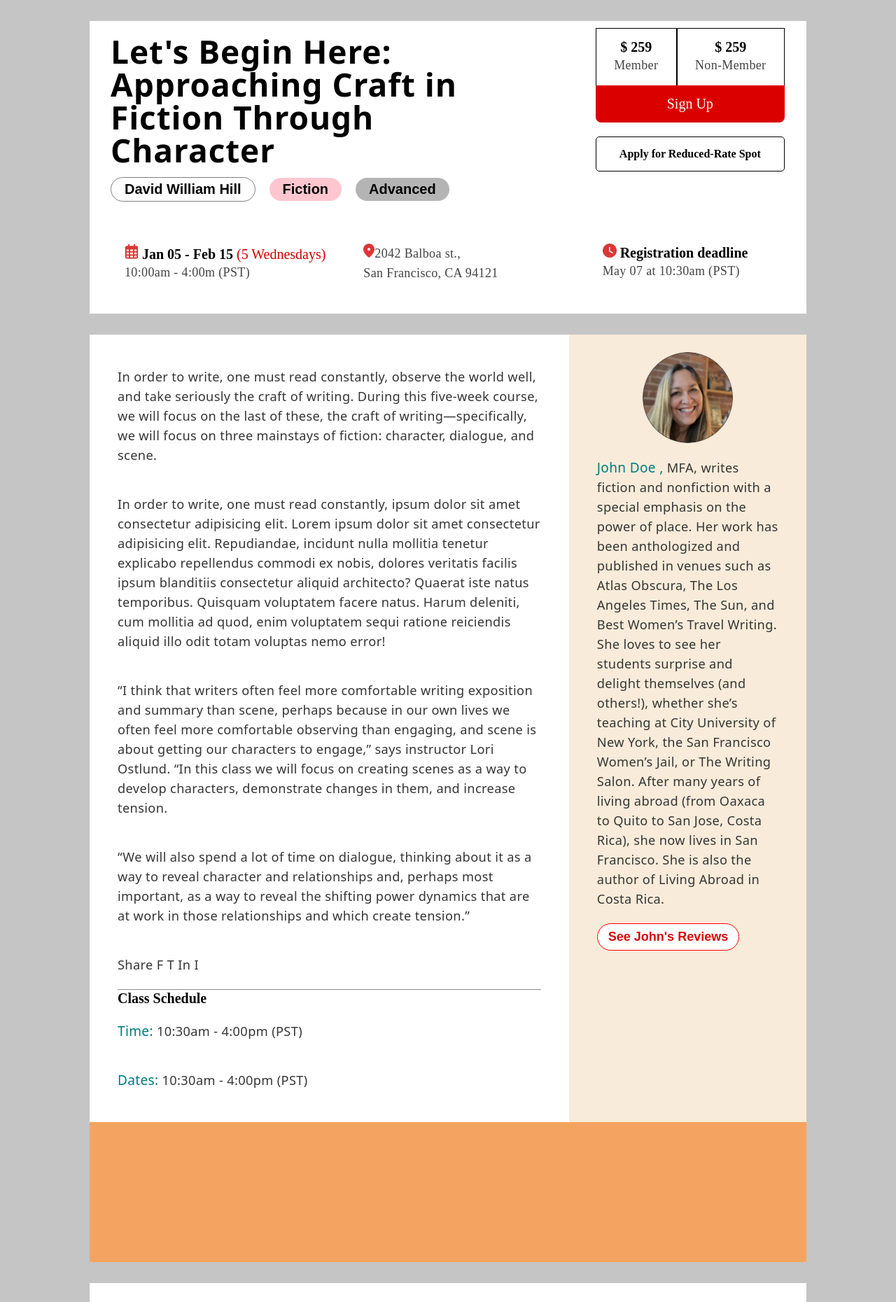
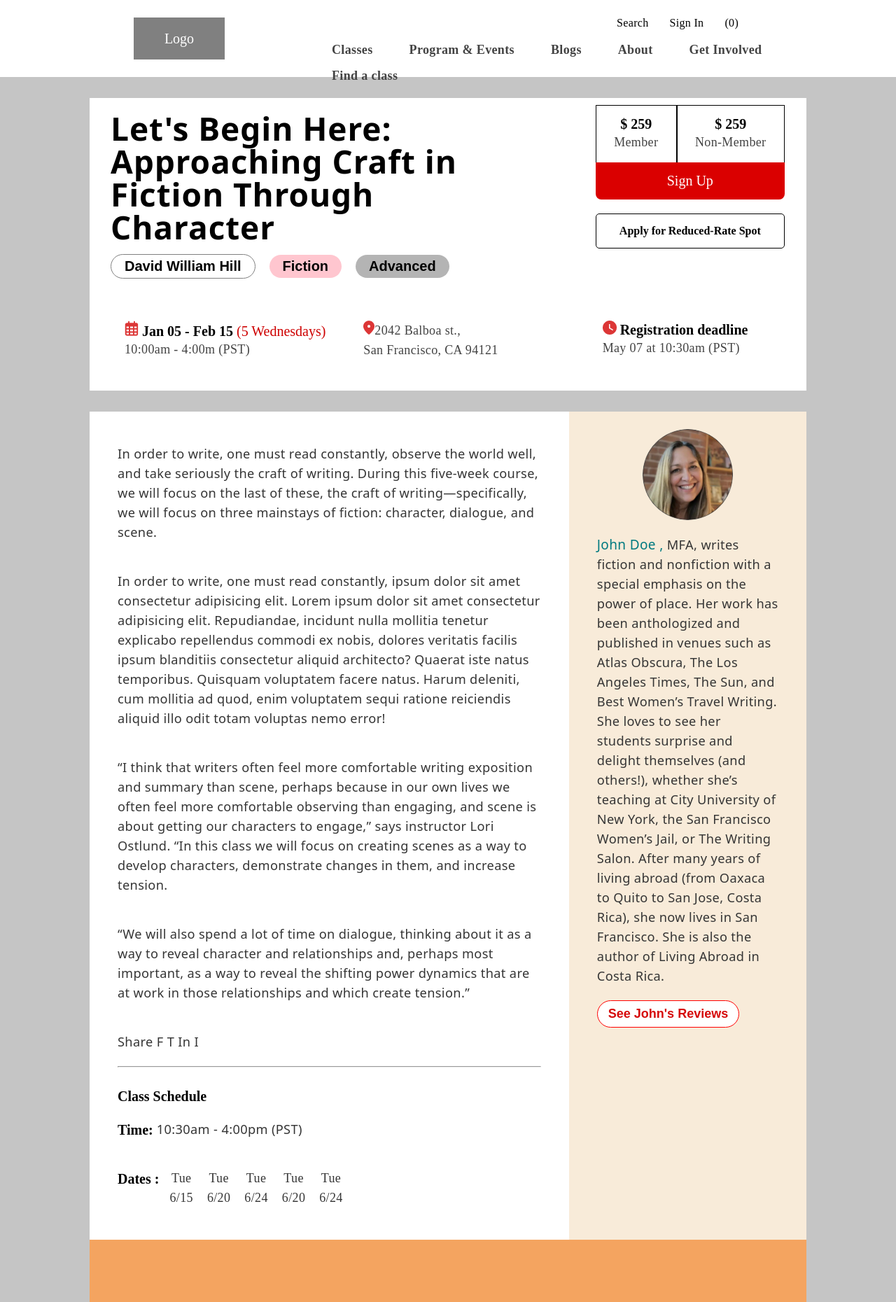
Before and after one commit to Avinash361/Html_Css_Js_Task, a plain HTML site: page index.html in a window 1280 px wide. Shown: the top 1860 px of the page at 70% size. Drawn offline with Linux system fonts and the light colour scheme.

Commit message:
implement top navbar

```diff
--- a/index.html
+++ b/index.html
@@ -10,7 +10,7 @@
 </head>
 
 <body>
-    <!-- <header>
+    <header>
         <div class="logo">
             <div class="logo-name">
                 Logo
@@ -18,21 +18,29 @@
         </div>
         <div class="navbar">
             <div class="box-1">
+                <ul>
+                    <li>(0)</li>
+                    <li>Sign In</li>
+                    <li>Search</li>
+                </ul>
 
             </div>
             <div class="box-2">
-                <ul>
-                    <li><a href=""></a>Classes</li>
-                    <li><a href=""></a>Program & Events</li>
-                    <li><a href=""></a>Blogs</li>
-                    <li><a href=""></a>About</li>
-                    <li><a href=""></a>Get Involved</li>
-                    <button>Find a Class</button>
-                </ul>
+                <div class="topnav" id="myTopnav">
+                    <a href="#home" class="active">Classes</a>
+                    <a href="#news">Program & Events</a>
+                    <a href="#about">Blogs</a>
+                    <a href="#about">About</a>
+                    <a href="#about">Get Involved</a>
+                    <a href="#about">Find a class</a>
+                    <a href="javascript:void(0);" class="icon" onclick="myFunction()">
+                        <i class="fa fa-bars"></i>
+                    </a>
+                </div>
             </div>
 
         </div>
-    </header> -->
+    </header>
     <div class="middle">
 
 
@@ -82,10 +90,6 @@
         </section>
         <section class="section-2">
             <div class="row-1">
-
-
-
-
                 <div class="col-1">
                     <p> In order to write, one must read constantly, observe the world well, and take seriously the
                         craft of writing. During this five-week course, we will focus on the last of these, the craft of
@@ -120,11 +124,19 @@
                         <p>Share F T In I</p>
                         <hr>
                         <h3>Class Schedule</h3>
-                        <p><span>Time:</span> 10:30am - 4:00pm (PST)</p>
-                        <p><span>Dates:</span> 10:30am - 4:00pm (PST)</p>
+                        <div class="time">
+                            <h5>Time:</h5>
+                            <p> 10:30am - 4:00pm (PST)</p>
+                        </div>
+                        <div class="date">
+                            <h5>Dates :</h5>
+                            <p>Tue<br> 6/15 </p>
+                            <p>Tue<br> 6/20 </p>
+                            <p>Tue<br> 6/24 </p>
+                            <p>Tue<br> 6/20 </p>
+                            <p>Tue<br> 6/24 </p>
+                        </div>
                     </div>
-
-
                 </div>
                 <div class="col-2">
                     <div>
--- a/style.css
+++ b/style.css
@@ -36,8 +36,7 @@ header {
     justify-content: center;
     align-items: center;
     width: 100%;
-    height: 100px;
-    border: 1px solid red
+    height: 110px;
 }
 
 header .logo {
@@ -46,7 +45,6 @@ header .logo {
     align-items: center;
     width: 30%;
     height: 100%;
-    border: 1px solid rgb(0, 166, 255)
 }
 
 header .logo .logo-name {
@@ -60,28 +58,36 @@ header .logo .logo-name {
 }
 
 header .navbar {
-    width: 69%;
+    width: 60%;
     height: 100%;
-    border: 1px solid rgb(0, 229, 255)
 }
 
 header .navbar ul li {
     display: inline;
     margin: 0px 15px;
-    font-family: Arial, Helvetica, sans-serif;
-
+    float: right;
+    font-family: 'PT Sans';
+    font-style: normal;
+    font-weight: 400;
+    font-size: 16px;
+    line-height: 26px;
+    letter-spacing: 0.02em;
 }
-
+#myTopnav > a:nth-child(7){
+    background-color: #DC3636;
+    border-radius: 28px;
+    padding: 8px 24px;
+    color: white;
+}
 header .navbar .box-1 {
-    width: 100%;
-    height: 50%;
-    border: 1px solid rgb(0, 229, 255)
+    width: 81%;
+    height: 30%;
+    padding-top: 20px;
 }
 
 header .navbar .box-2 {
     width: 100%;
     height: 50%;
-    border: 1px solid rgb(0, 229, 255)
 }
 
 .middle {
@@ -223,6 +229,10 @@ header .navbar .box-2 {
     width: 80%;
 }
 
+.section-2 hr {
+    margin-bottom: 30px;
+}
+
 .section-2 .row-1 {
     display: flex;
     width: 100%;
@@ -245,6 +255,27 @@ header .navbar .box-2 {
 .section-2 .col-1 {
     width: 70%;
     padding: 25px 40px;
+}
+
+.section-2 .time,
+.section-2 .date {
+    display: flex;
+}
+
+.section-2 h5 {
+    padding-top: 25px;
+    margin-right: 5px;
+}
+
+.section-2 .col-1 .date p {
+    margin: auto 10px;
+    font-family: 'PT Sans';
+    font-style: normal;
+    font-weight: 400;
+    font-size: 18px;
+    line-height: 28px;
+    text-align: center;
+    letter-spacing: 0.02em;
 }
 
 .section-2 .col-2 {
@@ -311,7 +342,7 @@ header .navbar .box-2 {
     justify-content: center;
     flex-direction: column;
     align-items: center;
-    padding: 30px 0px;
+    padding: 50px 0px 30px;
 }
 
 .section-4 .row-1 {
@@ -489,3 +520,76 @@ footer .row-5 {
         border: 1px solid #ccc;
     }
 }
+
+
+
+
+
+
+
+
+
+
+
+
+.topnav {
+    overflow: hidden;
+}
+
+.topnav a {
+    float: left;
+    display: block;
+    text-align: center;
+    padding: 5px 26px;
+    text-decoration: none;
+    font-family: 'PT Sans';
+    font-style: normal;
+    font-weight: 700;
+    font-size: 18px;
+    line-height: 27px;
+    letter-spacing: 0.02em;
+    color: #434343;
+}
+
+.topnav a:hover {
+    background-color: #ddd;
+    color: black;
+}
+
+/* .topnav a.active {
+    background-color: #04AA6D;
+    color: white;
+} */
+
+.topnav .icon {
+    display: none;
+}
+
+@media screen and (max-width: 600px) {
+    .topnav a:not(:first-child) {
+        display: none;
+    }
+
+    .topnav a.icon {
+        float: right;
+        display: block;
+    }
+}
+
+@media screen and (max-width: 600px) {
+    .topnav.responsive {
+        position: relative;
+    }
+
+    .topnav.responsive .icon {
+        position: absolute;
+        right: 0;
+        top: 0;
+    }
+
+    .topnav.responsive a {
+        float: none;
+        display: block;
+        text-align: left;
+    }
+}
```
